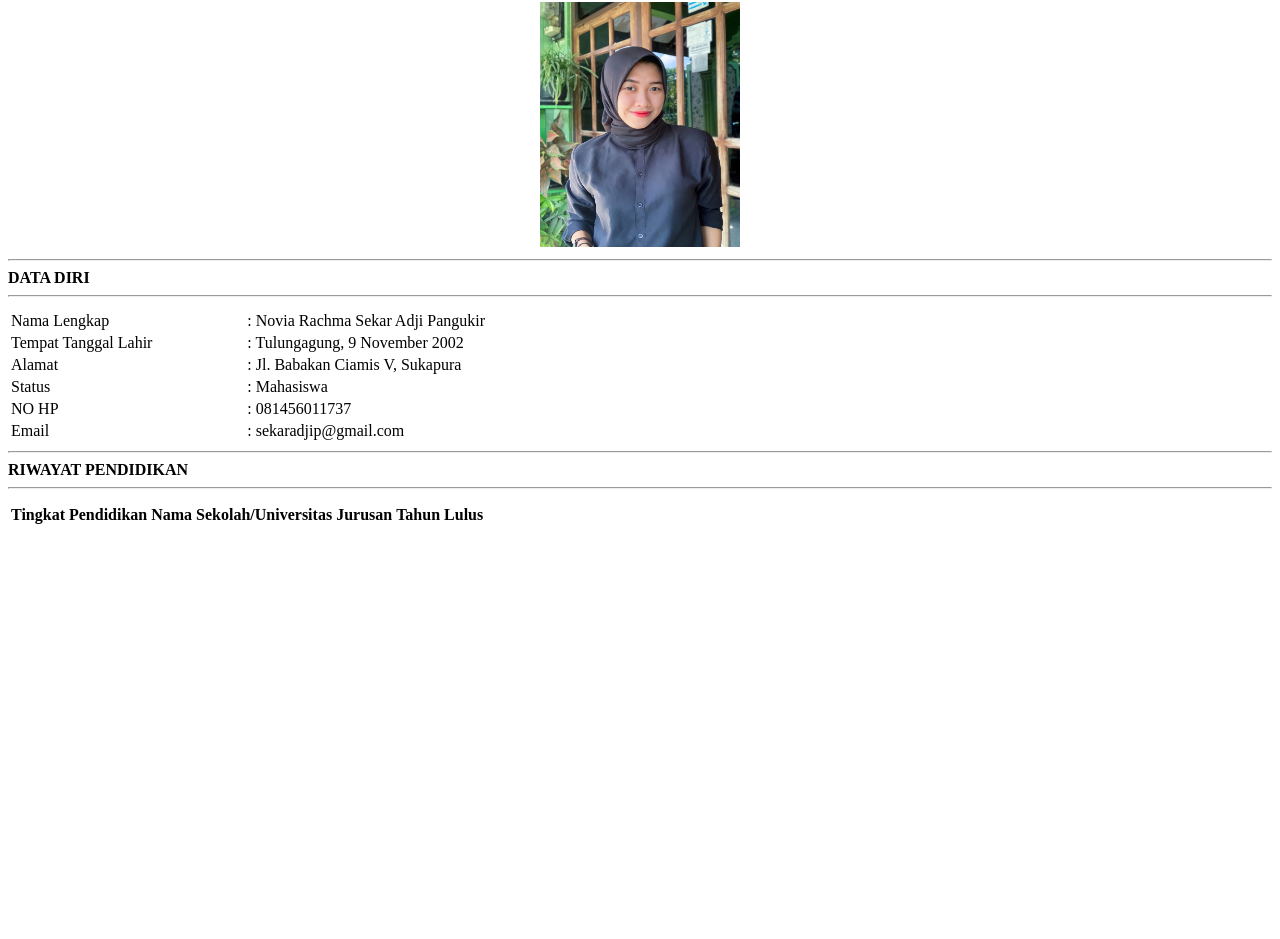
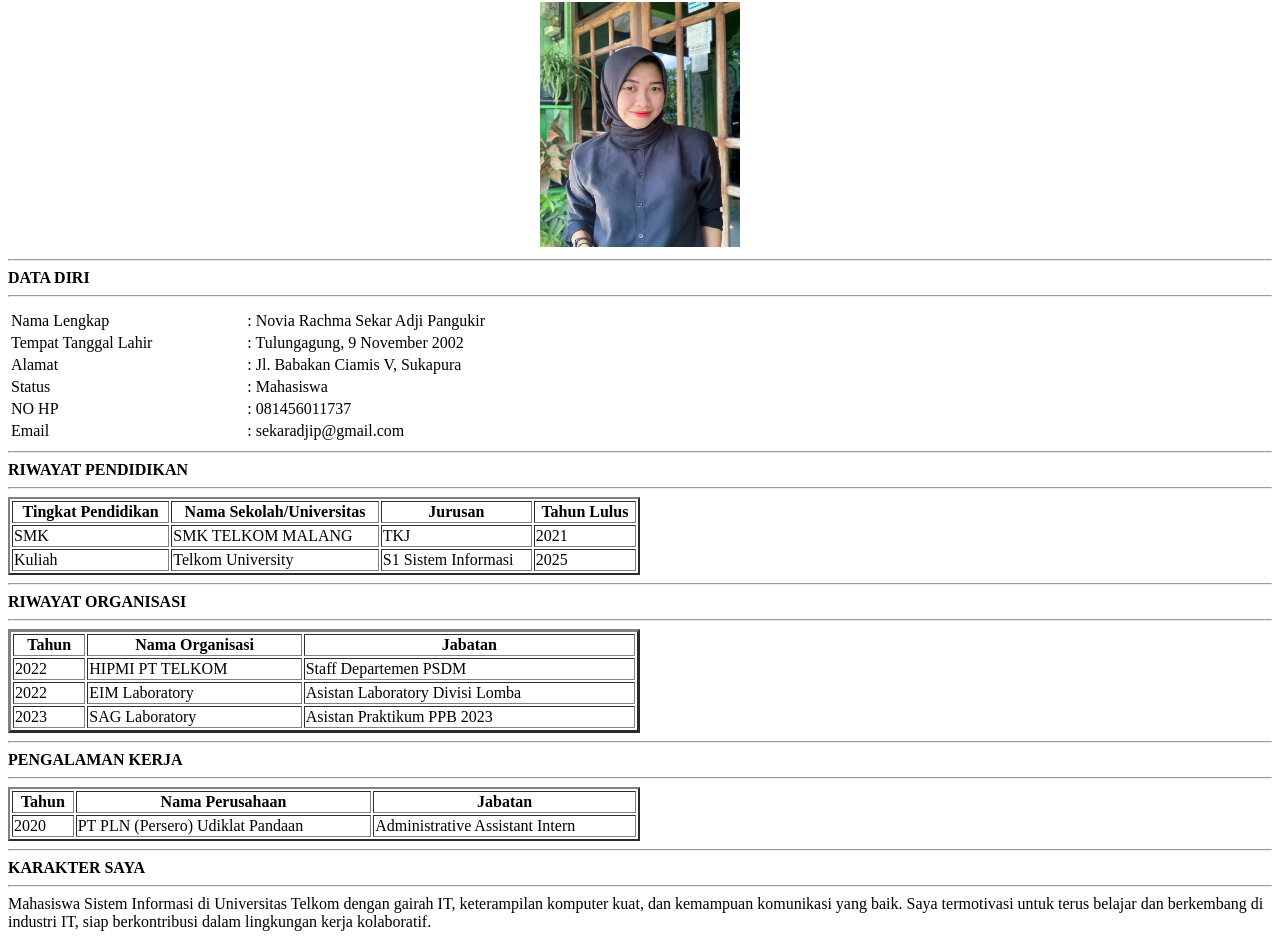
Before and after one commit to sekaradji/wad_project1, a plain HTML site: page index.html in a window 1280 px wide. Shown: the part 78-1017 px from the top of the page. Before the commit the page ends 800 px from the top, so only its background shows below. Drawn offline with Linux system fonts and the light colour scheme.

Commit message:
Add files via upload

```diff
--- a/index.html
+++ b/index.html
@@ -44,22 +44,91 @@
 
 <!--RIWAYAT PENDIDIKAN-->
 <hr>
-    <b>RIWAYAT PENDIDIKAN</b>
-    <hr>
-    <table style="width: 85%">
-    <tr>
-    <th></th>
-    <th></th>
-    </tr>
-    <table>
+<b>RIWAYAT PENDIDIKAN</b>
+<hr>
+<table style="width:50%" border="2">
+    <thead>
         <tr>
             <th>Tingkat Pendidikan</th>
             <th>Nama Sekolah/Universitas</th>
             <th>Jurusan</th>
             <th>Tahun Lulus</th>
         </tr>
+    </thead>
+    <tbody>
+        <tr>
+            <td>SMK</td>
+            <td>SMK TELKOM MALANG</td>
+            <td>TKJ</td>
+            <td>2021</td>
+        </tr>
+        <tr>
+            <td>Kuliah</td>
+            <td>Telkom University</td>
+            <td>S1 Sistem Informasi</td>
+            <td>2025</td>
+        </tr>
+    </tbody>
+</table>
 
+<!-- RIWAYAT ORGANISASI-->
+<hr>
+<b>RIWAYAT ORGANISASI</b>
+<hr>
+<table style="width:50%" border="3">
 
+    <thead>
+        <tr>
+            <th>Tahun</th>
+            <th>Nama Organisasi</th>
+            <th>Jabatan</th>
+        </tr>
+    </thead>
+    <tbody>
+        <tr>
+            <td>2022</td>
+            <td>HIPMI PT TELKOM</td>
+            <td>Staff Departemen PSDM</td>
+        </tr>
+        <tr>
+            <td>2022</td>
+            <td>EIM Laboratory</td>
+            <td>Asistan Laboratory Divisi Lomba</td>
+        </tr>
+        <tr>
+            <td>2023</td>
+            <td>SAG Laboratory</td>
+            <td>Asistan Praktikum PPB 2023</td>
+        </tr>
+    </tbody>
+</table>
+<!--PENGALAMAN KERJA-->
+<hr>
+<b>PENGALAMAN KERJA</b>
+<hr>
+<table style="width:50%" border="2">
+<!--<table>-->
+    <thead>
+        <tr>
+            <th>Tahun</th>
+            <th>Nama Perusahaan</th>
+            <th>Jabatan</th>
+        </tr>
+    </thead>
+    <tbody>
+        <tr>
+        <td>2020</td>
+        <td>PT PLN (Persero) Udiklat Pandaan</td>
+        <td>Administrative Assistant Intern</td>
+        </tr>
+    </tbody>
+</table>
 
+<!--Karakter Saya-->
+<hr>
+<b>KARAKTER SAYA</b>
+<hr>
+<th> Mahasiswa Sistem Informasi di Universitas Telkom dengan gairah IT, keterampilan komputer kuat, dan kemampuan komunikasi yang baik.</th>
+<th>Saya termotivasi untuk terus belajar dan berkembang di industri IT, siap berkontribusi dalam lingkungan kerja kolaboratif.</th>
 </body>
 </html>
```
